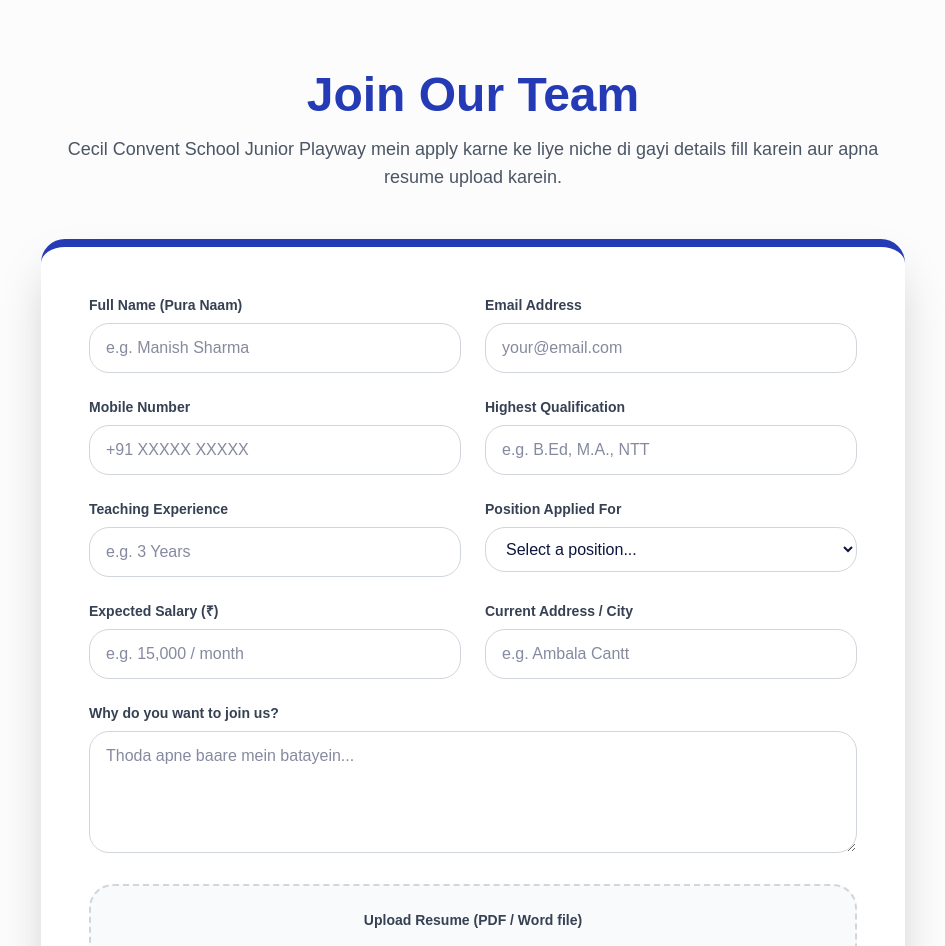
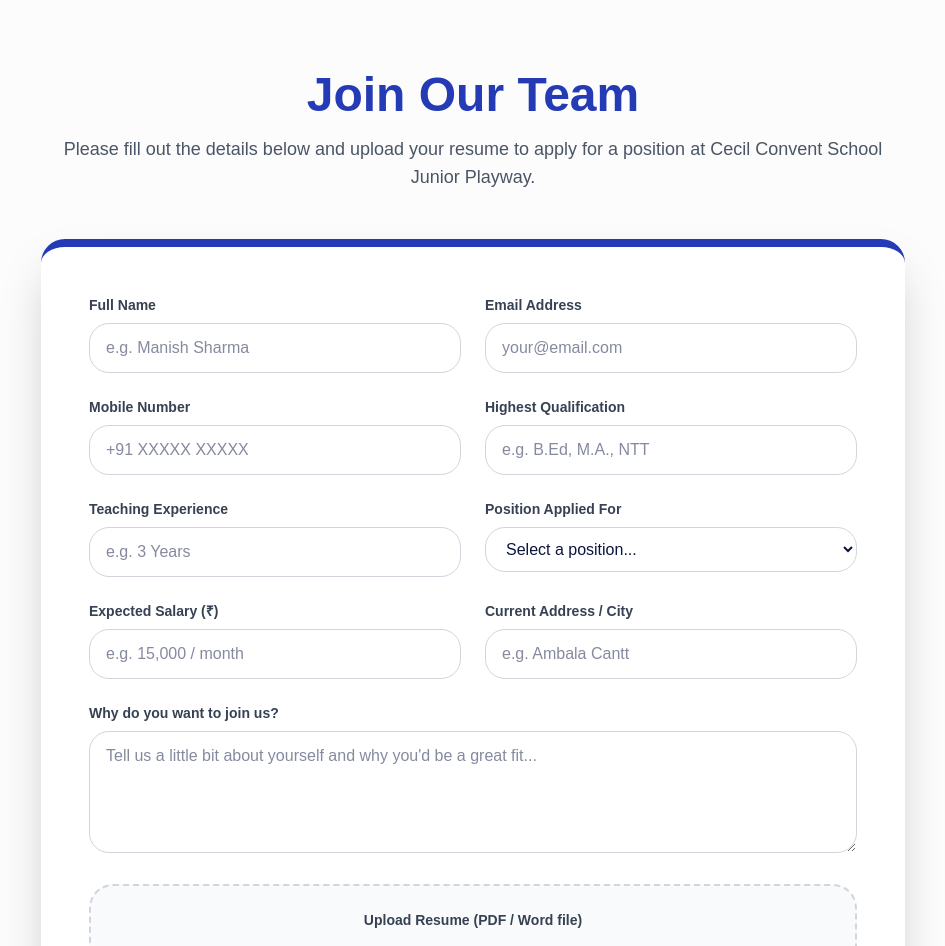
Before and after one commit to anjali100-coder/kinder-school-website, a Next.js app: page /careers in a window 1280 px wide. Shown: the part 160-1106 px from the top of the page, without its empty margins (167-1112 px from the left). Built offline with nearby package versions, Linux system fonts and the light colour scheme; no server answers.

Commit message:
changed form language to professional english

```diff
--- a/app/careers/page.tsx
+++ b/app/careers/page.tsx
@@ -10,7 +10,7 @@
           Join Our Team
         </h1>
         <p className="text-lg text-gray-600">
-          Cecil Convent School Junior Playway mein apply karne ke liye niche di gayi details fill karein aur apna resume upload karein.
+          Please fill out the details below and upload your resume to apply for a position at Cecil Convent School Junior Playway.
         </p>
       </div>
 
@@ -21,7 +21,7 @@
           <div className="grid grid-cols-1 sm:grid-cols-2 gap-6">
             {/* 1. Full Name */}
             <div>
-              <label className="block text-sm font-semibold text-gray-700 mb-2">Full Name (Pura Naam)</label>
+              <label className="block text-sm font-semibold text-gray-700 mb-2">Full Name</label>
               <input type="text" className="w-full border border-gray-300 rounded-lg px-4 py-3" placeholder="e.g. Manish Sharma" required />
             </div>
 
@@ -77,7 +77,7 @@
           {/* 9. Short Description / Message */}
           <div>
             <label className="block text-sm font-semibold text-gray-700 mb-2">Why do you want to join us?</label>
-            <textarea rows={4} className="w-full border border-gray-300 rounded-lg px-4 py-3" placeholder="Thoda apne baare mein batayein..." required></textarea>
+            <textarea rows={4} className="w-full border border-gray-300 rounded-lg px-4 py-3" placeholder="Tell us a little bit about yourself and why you'd be a great fit..." required></textarea>
           </div>
 
           {/* 10. Resume Upload Field */}
```
